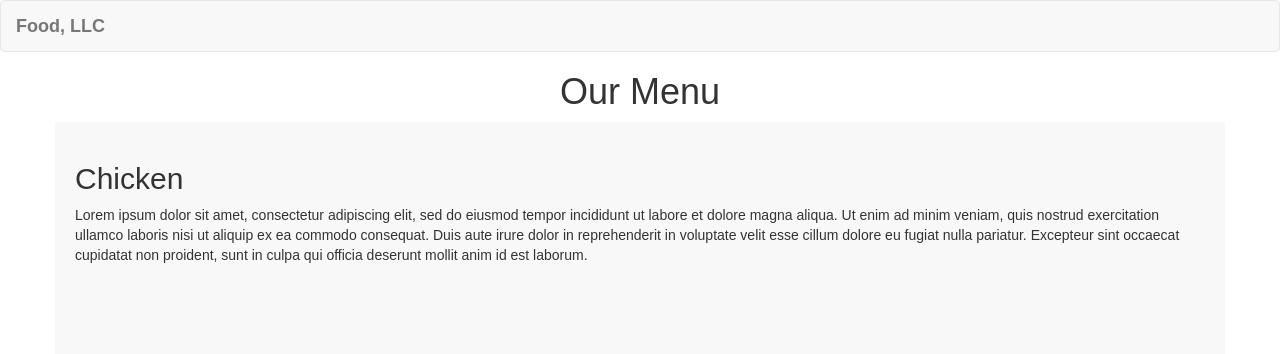
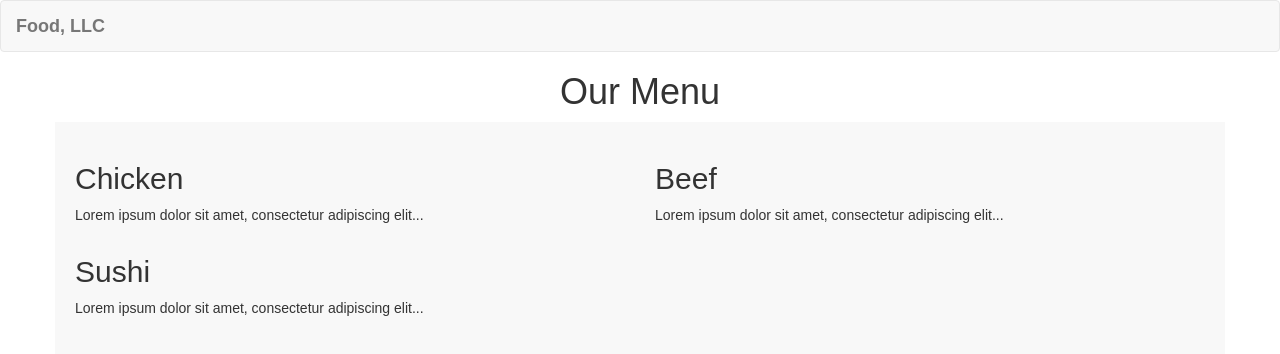
Before and after one commit to Alexlpub/module3-Solution, a plain HTML site: page index.html in a window 1280 px wide. Drawn offline with nearby package versions, Linux system fonts and the light colour scheme.

Commit message:
Refactor food section content in index.html
Updated content for Chicken, Beef, and Sushi sections.

```diff
--- a/index.html
+++ b/index.html
@@ -46,14 +46,20 @@
   <!-- Tall Section -->
   <div class="container tall-section">
     <div class="row">
+      <!-- Tablet/Desktop: split into two columns -->
+      <div class="col-xs-12 col-sm-6">
+        <h2>Chicken</h2>
+        <p>Lorem ipsum dolor sit amet, consectetur adipiscing elit...</p>
+      </div>
+      <div class="col-xs-12 col-sm-6">
+        <h2>Beef</h2>
+        <p>Lorem ipsum dolor sit amet, consectetur adipiscing elit...</p>
+      </div>
+    </div>
+    <div class="row">
       <div class="col-xs-12">
-        <h2>Chicken</h2>
-        <p>
-          Lorem ipsum dolor sit amet, consectetur adipiscing elit, sed do eiusmod tempor incididunt ut labore et dolore magna aliqua.
-          Ut enim ad minim veniam, quis nostrud exercitation ullamco laboris nisi ut aliquip ex ea commodo consequat.
-          Duis aute irure dolor in reprehenderit in voluptate velit esse cillum dolore eu fugiat nulla pariatur.
-          Excepteur sint occaecat cupidatat non proident, sunt in culpa qui officia deserunt mollit anim id est laborum.
-        </p>
+        <h2>Sushi</h2>
+        <p>Lorem ipsum dolor sit amet, consectetur adipiscing elit...</p>
       </div>
     </div>
   </div>
```
